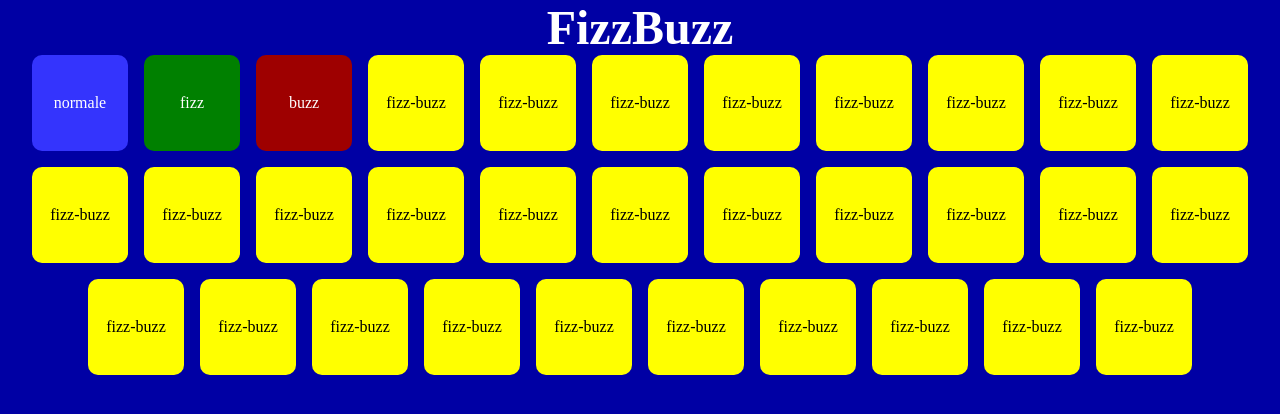
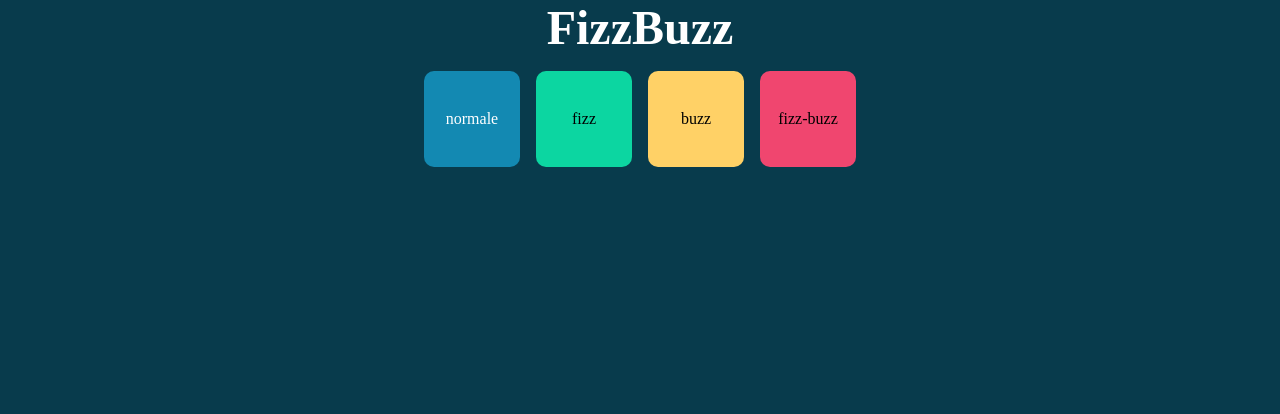
Before and after one commit to TommasoGalistu/js-fizzbuzz, a plain HTML site: page index.html in a window 1280 px wide. Drawn offline with Linux system fonts and the light colour scheme.

Commit message:
fine primo esercizio

```diff
--- a/css/style.css
+++ b/css/style.css
@@ -8,7 +8,7 @@ main{
     height: 100vh;
     width: 100vw;
     text-align: center;
-    background-color: rgb(0, 0, 164);
+    background-color: #083b4c;
     overflow-y: auto;
 }
 main h1{
@@ -35,26 +35,27 @@ div[class*='col']{
     flex-wrap: wrap;
     justify-content: center;
     gap: 1rem;
+    padding: 1rem 0;
 }
 
 .normale{
-    background-color: rgb(52, 52, 253);
+    background-color: #1389b2;
     color: white;
 
 }
 
 .fizz{
-    background-color: green;
-    color: white;
+    background-color: #0cd6a1;
+
 
 }
 .buzz{
-    background-color: rgb(158, 0, 0);
-    color: white;
+    background-color: #ffd166;
+
 
 }
-.fizz.buzz{
-    background-color: yellow;
-    color: black;
+.fizz-buzz{
+    background-color: #f0466f;
+
 
 }
--- a/index.html
+++ b/index.html
@@ -13,39 +13,12 @@
         <main>
             <h1>FizzBuzz</h1>
             <div class="container">
-                <div class="row g-2">
+                <div class="row">
                     <div class="col normale">normale</div>
                     <div class="col fizz">fizz</div>
                     <div class="col buzz">buzz</div>
-                    <div class="col fizz buzz">fizz-buzz</div>
-                    <div class="col fizz buzz">fizz-buzz</div>
-                    <div class="col fizz buzz">fizz-buzz</div>
-                    <div class="col fizz buzz">fizz-buzz</div>
-                    <div class="col fizz buzz">fizz-buzz</div>
-                    <div class="col fizz buzz">fizz-buzz</div>
-                    <div class="col fizz buzz">fizz-buzz</div>
-                    <div class="col fizz buzz">fizz-buzz</div>
-                    <div class="col fizz buzz">fizz-buzz</div>
-                    <div class="col fizz buzz">fizz-buzz</div>
-                    <div class="col fizz buzz">fizz-buzz</div>
-                    <div class="col fizz buzz">fizz-buzz</div>
-                    <div class="col fizz buzz">fizz-buzz</div>
-                    <div class="col fizz buzz">fizz-buzz</div>
-                    <div class="col fizz buzz">fizz-buzz</div>
-                    <div class="col fizz buzz">fizz-buzz</div>
-                    <div class="col fizz buzz">fizz-buzz</div>
-                    <div class="col fizz buzz">fizz-buzz</div>
-                    <div class="col fizz buzz">fizz-buzz</div>
-                    <div class="col fizz buzz">fizz-buzz</div>
-                    <div class="col fizz buzz">fizz-buzz</div>
-                    <div class="col fizz buzz">fizz-buzz</div>
-                    <div class="col fizz buzz">fizz-buzz</div>
-                    <div class="col fizz buzz">fizz-buzz</div>
-                    <div class="col fizz buzz">fizz-buzz</div>
-                    <div class="col fizz buzz">fizz-buzz</div>
-                    <div class="col fizz buzz">fizz-buzz</div>
-                    <div class="col fizz buzz">fizz-buzz</div>
-                    <div class="col fizz buzz">fizz-buzz</div>
+                    <div class="col fizz-buzz">fizz-buzz</div>
+
                 </div>
             </div>
         </main>
--- a/js/myjs.js
+++ b/js/myjs.js
@@ -0,0 +1,20 @@
+// creazione di variabile da nodo conteiner dove devo appendere i figli
+let genitore = document.querySelector('.row')
+
+// Scrivi un programma che stampi in console i numeri da 1 a 100,
+// ma che per i multipli di 3 stampi “Fizz” al posto del numero e per
+//  i multipli di 5 stampi “Buzz”. Per i numeri che sono sia multipli
+//  di 3 che di 5 stampi “FizzBuzz”.
+
+for(let i=1; i <= 100; i++){
+    let progressivo = i
+
+    if(i % 3 === 0 && i % 5 !== 0){
+        progressivo = 'Fizz'
+    } else if(i % 5 === 0 && i % 3 !== 0){
+         progressivo = 'Buzz'
+    } else if(i % 3 === 0 && i % 5 === 0){
+        progressivo = 'FizzBuzz'
+    }
+    console.log(progressivo)
+}
```
